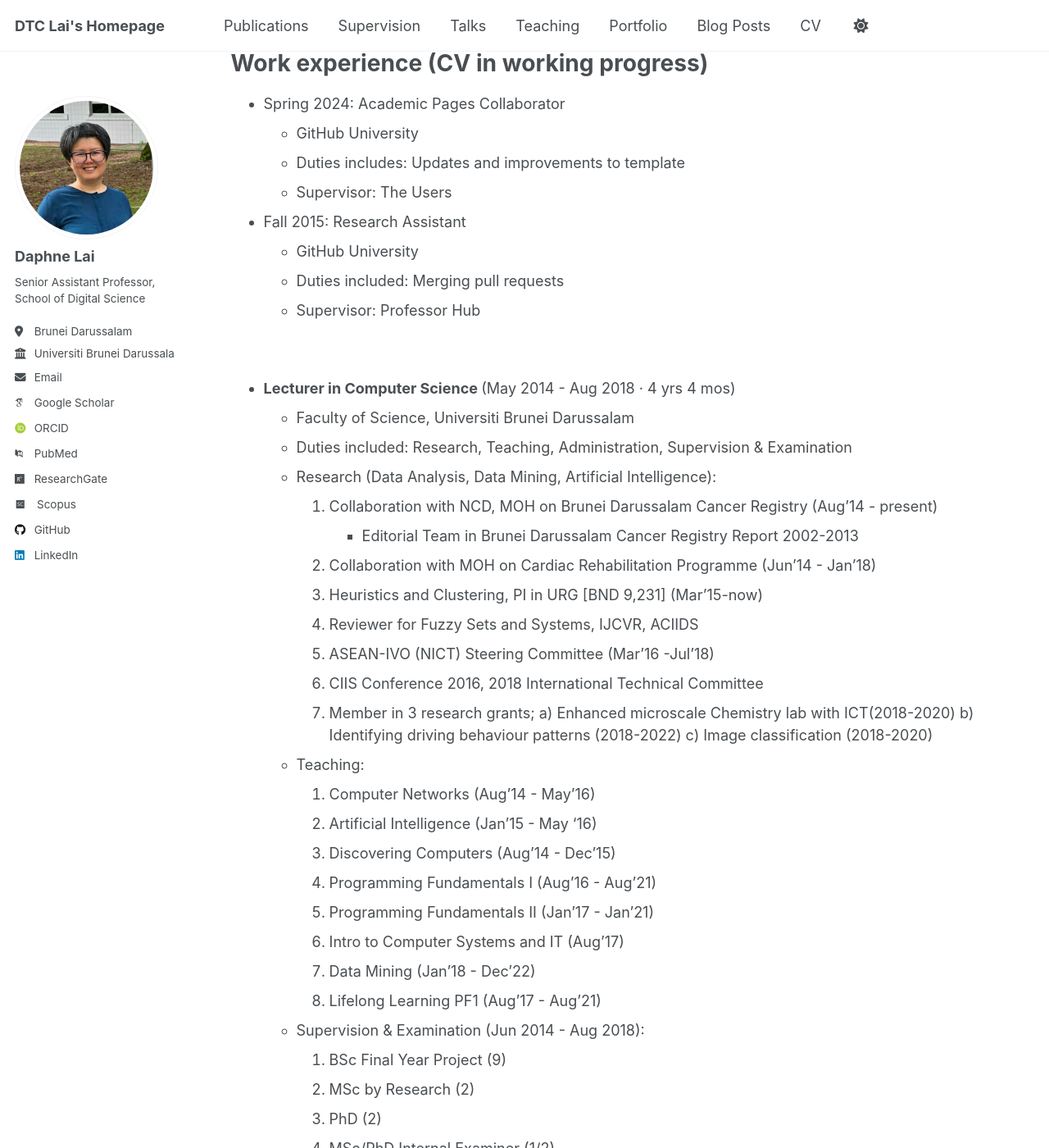
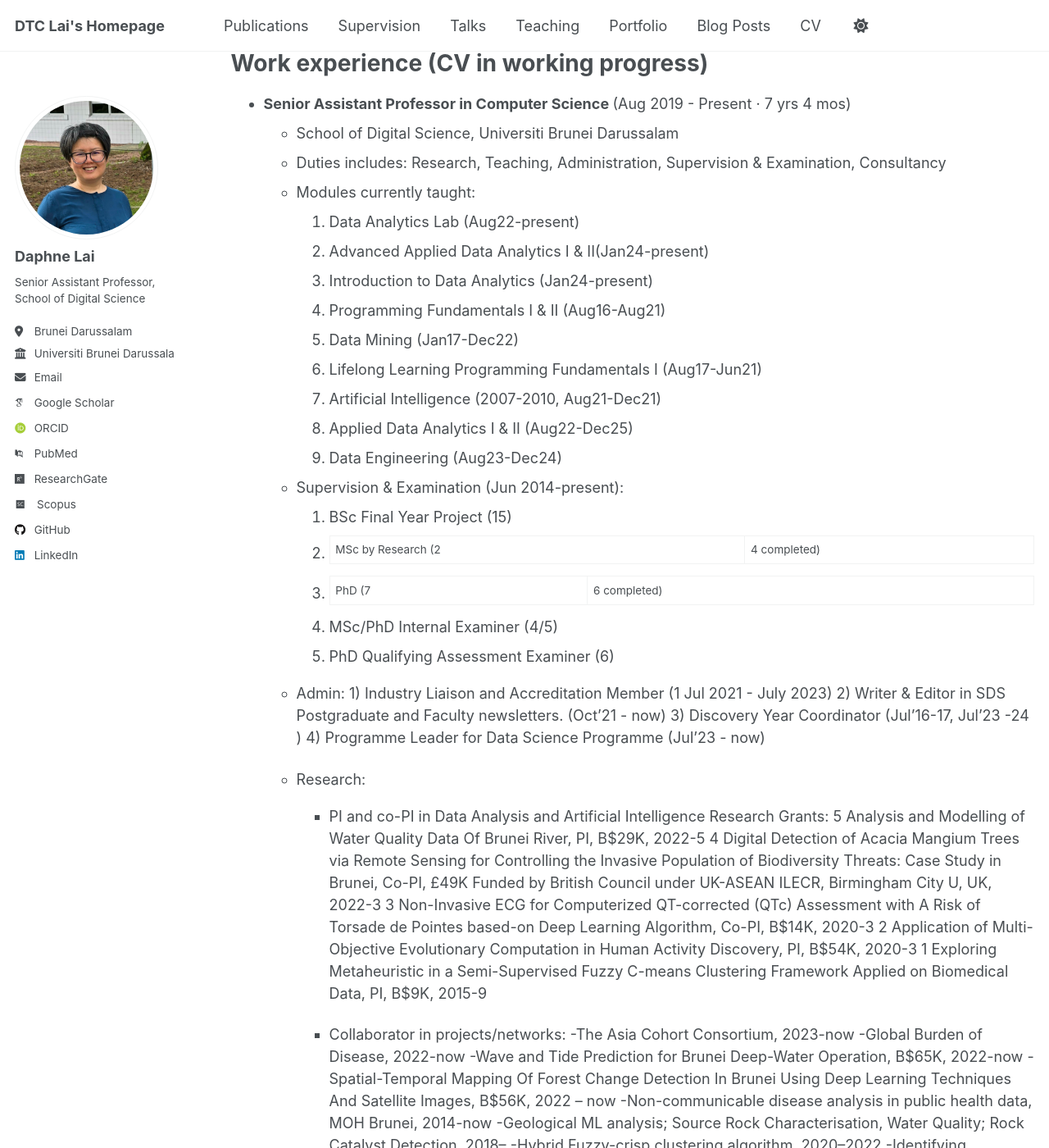
Before and after one commit to dtclai/dtclai.github.io, a Jekyll site: the page built from _pages/cv.md, in a window 1280 px wide and 1400 px high, scrolled down 249 px. Shown: the whole window at 82% size. Built offline with Jekyll 4.4.1, drawn with Linux system fonts in a browser that asks for light colours; some web fonts are replaced; some of the changed text lies outside the part shown.

Commit message:
Update cv.md

```diff
--- a/_pages/cv.md
+++ b/_pages/cv.md
@@ -17,15 +17,63 @@ Education
 
 Work experience (CV in working progress)
 ======
-* Spring 2024: Academic Pages Collaborator
-  * GitHub University
-  * Duties includes: Updates and improvements to template
-  * Supervisor: The Users
+* <b>Senior Assistant Professor in Computer Science </b> (Aug 2019 - Present · 7 yrs 4 mos)
+  * School of Digital Science, Universiti Brunei Darussalam
+  * Duties includes: Research, Teaching, Administration, Supervision & Examination, Consultancy
+  * Modules currently taught:
+    1. Data Analytics Lab (Aug22-present)
+    2. Advanced Applied Data Analytics I & II(Jan24-present)
+    3. Introduction to Data Analytics (Jan24-present)
+    4. Programming Fundamentals I & II (Aug16-Aug21)
+    5. Data Mining (Jan17-Dec22)
+    6. Lifelong Learning Programming Fundamentals I (Aug17-Jun21)
+    7. Artificial Intelligence (2007-2010, Aug21-Dec21)
+    8. Applied Data Analytics I & II (Aug22-Dec25)
+    9. Data Engineering (Aug23-Dec24)
 
-* Fall 2015: Research Assistant
-  * GitHub University
-  * Duties included: Merging pull requests
-  * Supervisor: Professor Hub
+  * Supervision & Examination (Jun 2014-present):
+    1. BSc Final Year Project (15)
+    2. MSc by Research (2 | 4 completed)
+    3. PhD (7 | 6 completed)
+    4. MSc/PhD Internal Examiner (4/5)
+    5. PhD Qualifying Assessment Examiner (6)
+
+  * Admin:
+    1) Industry Liaison and Accreditation Member (1 Jul 2021 - July 2023)
+    2) Writer & Editor in SDS Postgraduate and Faculty newsletters. (Oct'21 - now)
+    3) Discovery Year Coordinator (Jul'16-17, Jul'23 -24 )
+    4) Programme Leader for Data Science Programme (Jul'23 - now)
+
+
+  * Research:
+    * PI and co-PI in Data Analysis and Artificial Intelligence Research Grants:
+      5 Analysis and Modelling of Water Quality Data Of Brunei River, PI, B$29K, 2022-5
+      4 Digital Detection of Acacia Mangium Trees via Remote Sensing for Controlling the Invasive Population of Biodiversity Threats: Case Study in Brunei, Co-PI, £49K Funded by British Council under UK-ASEAN ILECR, Birmingham City U, UK, 2022-3
+      3 Non-Invasive ECG for Computerized QT-corrected (QTc) Assessment with A Risk of Torsade de Pointes based-on Deep Learning Algorithm, Co-PI, B$14K, 2020-3
+      2 Application of Multi-Objective Evolutionary Computation in Human Activity Discovery, PI, B$54K, 2020-3
+      1 Exploring Metaheuristic in a Semi-Supervised Fuzzy C-means Clustering Framework Applied on Biomedical Data, PI, B$9K, 2015-9
+
+    * Collaborator in projects/networks:
+      -The Asia Cohort Consortium, 2023-now
+      -Global Burden of Disease, 2022-now
+      -Wave and Tide Prediction for Brunei Deep-Water Operation, B$65K,  2022-now
+      -Spatial-Temporal Mapping Of Forest Change Detection In Brunei Using Deep Learning Techniques And Satellite Images, B$56K, 2022 – now
+      -Non-communicable disease analysis in public health data, MOH Brunei, 2014-now
+      -Geological ML analysis; Source Rock Characterisation, Water Quality; Rock Catalyst Detection, 2018–
+      -Hybrid Fuzzy-crisp clustering algorithm, 2020–2022
+      -Identifying technological landscapes from patents in Hydrothermal Biomass Processing, 2020-23
+      -Emergence of hierarchical structures underlying patent classification codes, B$26K, 2020-22
+      -Institute of Applied Data Analytics, UBD, 2018-23
+      -Modeling driving patterns using simulation and sensor data for enhancing traffic safety, B$18K, 2018-2024
+      -Evolutionary Computation, Hosei U, Japan, 2018-23
+      -Water Quality Assessment in Layong, 2018-20
+      -Total Organic Carbon Prediction, 2017-20
+      -Semi-supervised Hierarchical Clustering, Loughborough U, UK, 2015-19
+
+  * Faculty Journal Subject Editor/ Reviewer
+    - Invite journal submission to Faculty of Science journal, Scientia Bruneiana and invite reviewers to review Computer Science papers.
+    - Reviewer of IJEPES, IEEE Access, CITISIA, ACIIS (previously CIIS), PeerJ, CEC, IJCNN, FUZZ-IEEE, Fuzzy Sets & Systems, SoftwareX, Sensors, IEEE Symposium Series On Computational Intelligence, Pattern Recognition, Expert Systems and Applications, etc
+
 
 <br/>
 
```
